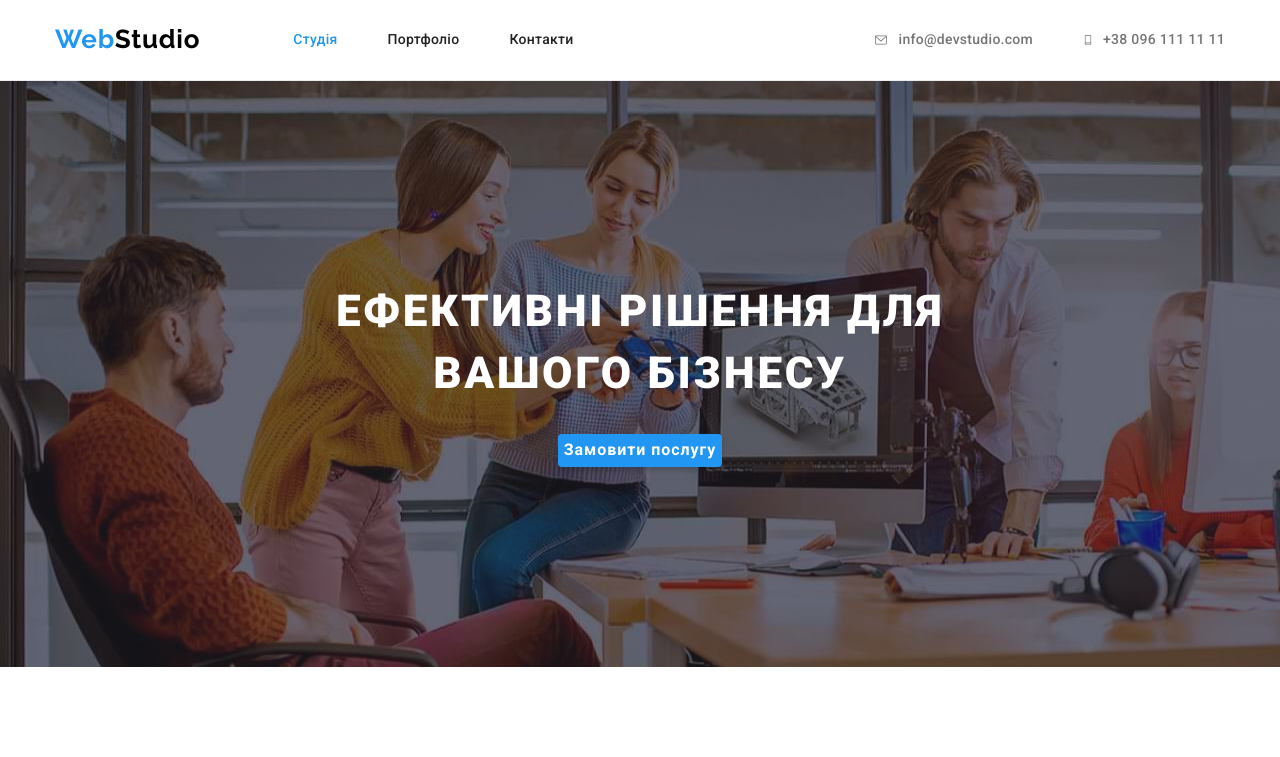
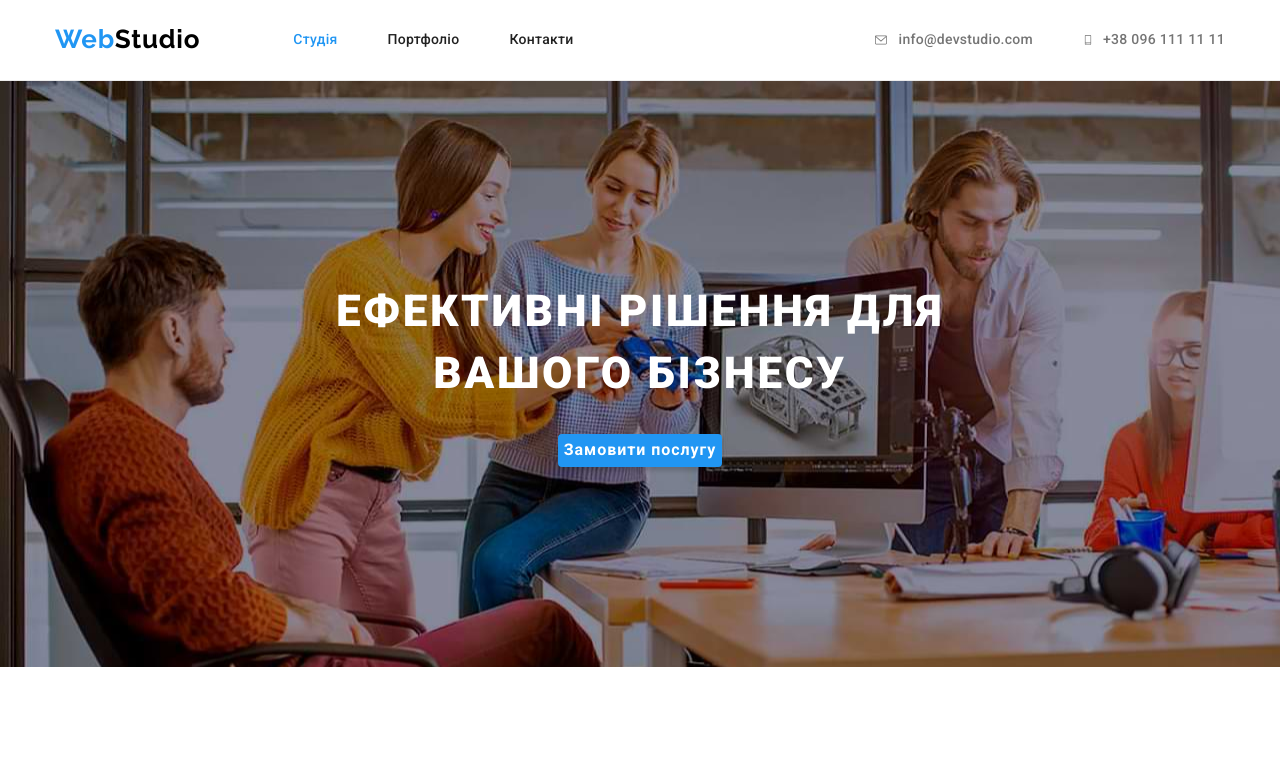
Before and after one commit to Karina2811/goit-markup-hw-04, a plain HTML site: page index.html in a window 1280 px wide. Shown: the top 757 px of the page. Drawn offline with nearby package versions, Linux system fonts and the light colour scheme.

Commit message:
фон героя

```diff
--- a/style/style.css
+++ b/style/style.css
@@ -123,7 +123,7 @@ header .container{
 /* Герой */
 
 .hero{
-    background-image: linear-gradient(rgba(47, 48, 58, 0.4),rgba(47, 48, 58, 0.4)), url(../images/imghero.jpg);
+    background-image: url(../images/imghero.jpg), linear-gradient(rgba(47, 48, 58, 0.4),rgba(47, 48, 58, 0.4));
     text-align: center;
     padding-top: 200px;
     padding-bottom: 200px;
```
